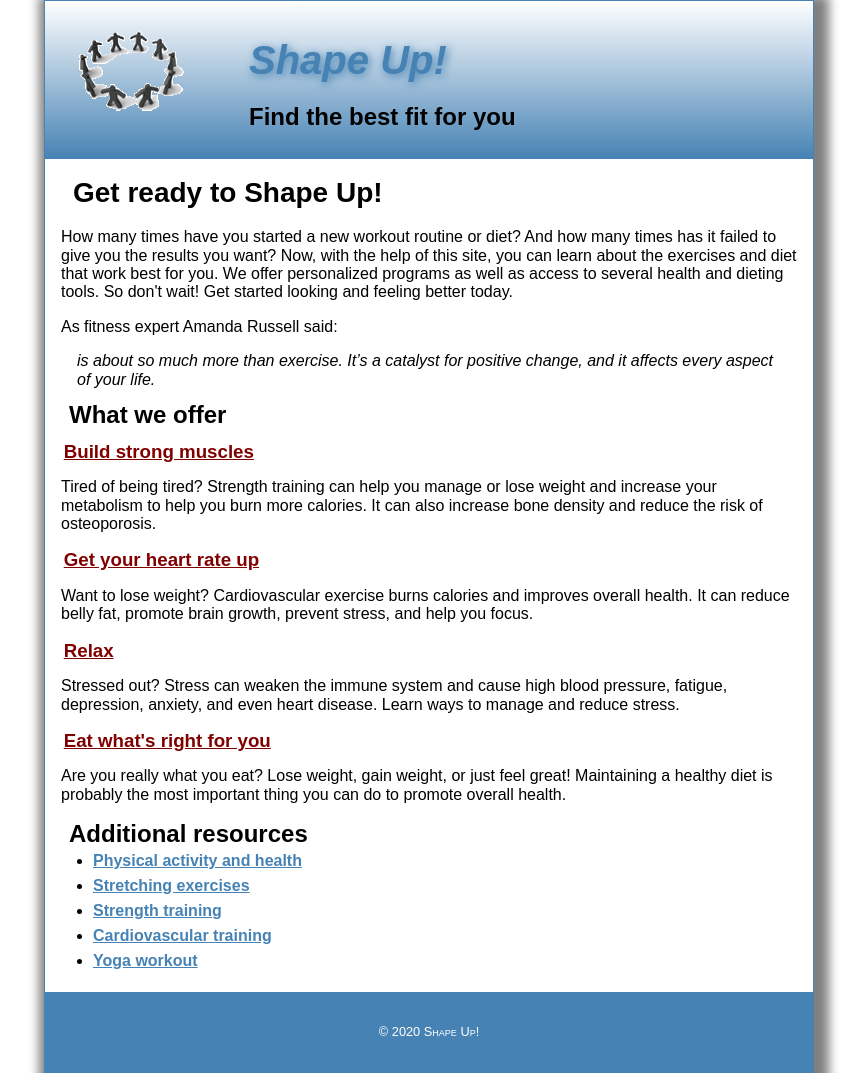
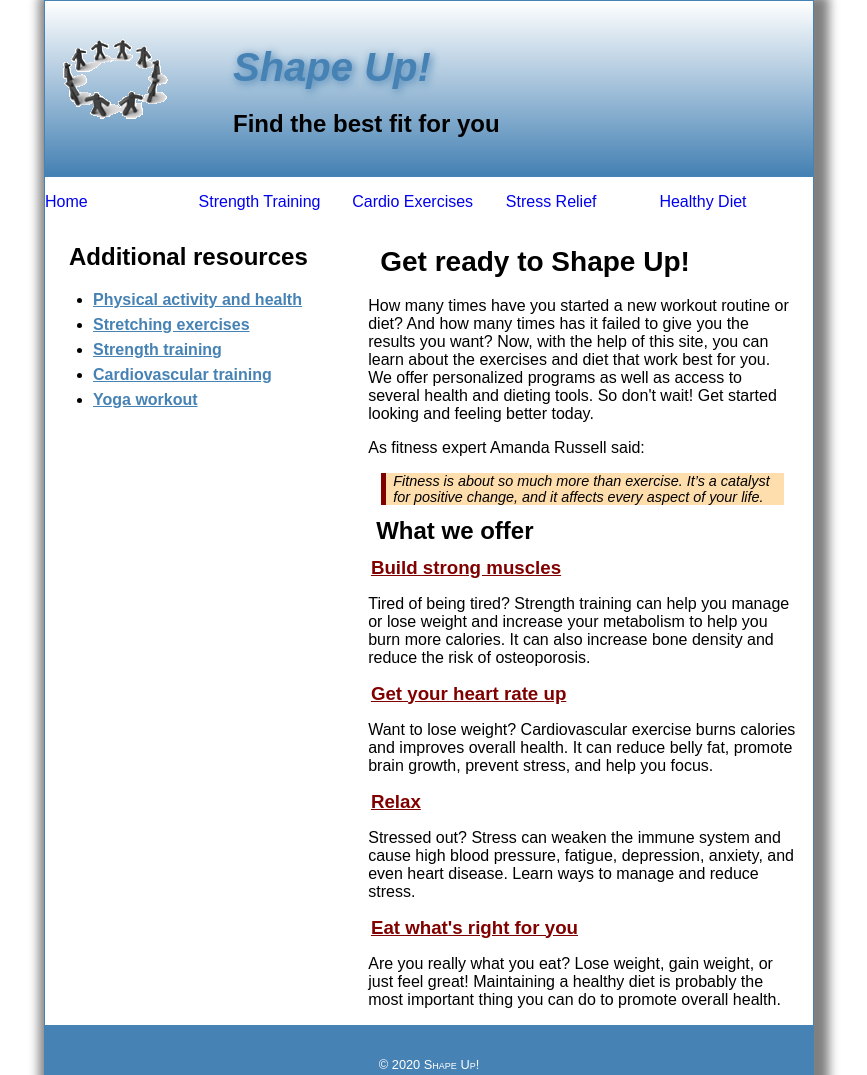
Before and after one commit to mor96/shapeup, a plain HTML site: page index.html in a window 1280 px wide. Shown: the top 1075 px of the page, without its empty margins (211-1078 px from the left). Drawn offline with Linux system fonts and the light colour scheme.

Commit message:
Add files via upload

```diff
--- a/index.html
+++ b/index.html
@@ -1,85 +1,75 @@
 <!DOCTYPE html>
+<html lang="en">
 
-<html lang="en">
 <head>
-	<meta charset="utf-8" />
+	<meta charset="utf-8">
 	<title>Shape Up!</title>
 	<link rel="shortcut icon" href="images/favicon.ico">
-	<link rel="stylesheet" href="styles/normalizeNew.css">
+	<link rel="stylesheet" href="styles/normalize.css">
 	<link rel="stylesheet" href="styles/main.css">
 </head>
 
 <body>
-	<header>
-		   <img src="images/shape_up_logo.png" alt="Shape Up!">
+	<header class="clearfix">
+		<img src="images/shape_up_logo.png" alt="Shape Up logo">
 		<h2>Shape Up!</h2>
 		<h3>Find the best fit for you</h3>
 	</header>
+	<nav id="nav_menu">
+		<ul>
+			<li><a href=".">Home</a></li>
+			<li><a href="strength/index.html">Strength Training</a></li>
+			<li><a href="cardio/index.html">Cardio Exercises</a></li>
+			<li><a href="stress/index.html">Stress Relief</a>
+				<ul>
+					<li><a href="stress/whatisstress.html">What Is Stress?</a></li>
+					<li><a href="stress/tips.html">5 Helpful Tips</a></li>
+					<li><a href="stress/meditate.html">Meditation</a></li>
+					<li><a href="stress/vipassana.html">Vipassana</a></li>
+				</ul>
+			</li>
+			<li><a href="diet/index.html">Healthy Diet</a>
+				<ul>
+					<li><a href="diet/index.html">Why a healthy diet?</a></li>
+					<li><a href="diet/meals.html">Plan your meals</a></li>
+					<li><a href="diet/calories.html">Count your calories</a></li>
+					<li><a href="diet/bmi.html">Calculate your BMI</a></li>
+				</ul>
+			</li>
+		</ul>
+
+	</nav>
 	<main>
         <section>
             <h1>Get ready to Shape Up!</h1>
-				<p>How many times have you started a new workout routine or
-				diet? And how many times has it failed to give you the results
-				you want? Now, with the help of this site, you can learn about
-				the exercises and diet that work best for you. We offer
-				personalized programs as well as access to several health and
-				dieting tools. So don't wait! Get started looking and feeling
-				better today.</p>
-
+            <p>How many times have you started a new workout routine or diet? And how many times has it failed to give you the results you want? Now, with the help of this site, you can learn about the exercises and diet that work best for you. We offer personalized programs as well as access to several health and dieting tools. So don't wait! Get started looking and feeling better today.</p>
             <p>As fitness expert Amanda Russell said:</p>
-				<blockquote>is about so much more than exercise. It’s a
-				catalyst for positive change, and it affects every aspect of
-				your life.</blockquote>
-
+            <blockquote>Fitness is about so much more than exercise. It’s a catalyst for positive change, and it affects every aspect of your life.</blockquote>
             <h2>What we offer</h2>
             <h3><a href="strength/index.html">Build strong muscles</a></h3>
-				<p>Tired of being tired? Strength training can help you manage or
-				lose weight and increase your metabolism to help you burn more
-				calories. It can also increase bone density and reduce the risk
-				of osteoporosis.</p>
-
+            <p>Tired of being tired? Strength training can help you manage or lose weight and increase your metabolism to help you burn more calories. It can also increase bone density and reduce the risk of osteoporosis. </p>
             <h3><a href="cardio/index.html">Get your heart rate up</a></h3>
-				<p>Want to lose weight? Cardiovascular exercise burns calories and
-				improves overall health. It can reduce belly fat, promote brain
-				growth, prevent stress, and help you focus.</p>
-
+            <p>Want to lose weight? Cardiovascular exercise burns calories and improves overall health. It can reduce belly fat, promote brain growth, prevent stress, and help you focus.</p>
 		    <h3><a href="stress/index.html">Relax</a></h3>
-				<p>Stressed out? Stress can weaken the immune system and cause high
-				blood pressure, fatigue, depression, anxiety, and even heart disease.
-				Learn ways to manage and reduce stress.</p>
-
+		    <p>Stressed out? Stress can weaken the immune system and cause high blood pressure, fatigue, depression, anxiety, and even heart disease. Learn ways to manage and reduce stress.</p>
 		    <h3><a href="diet/index.html">Eat what's right for you</a></h3>
-				<p>Are you really what you eat? Lose weight, gain weight, or just feel
-				great! Maintaining a healthy diet is probably the most important
-				thing you can do to promote overall health.</p>
-
+		    <p>Are you really what you eat? Lose weight, gain weight, or just feel great! Maintaining a healthy diet is probably the most important thing you can do to promote overall health.</p>
 		</section>
 
 		<aside>
 		    <h2>Additional resources</h2>
-
 		    <ul>
-
-				<li><a href="https://www.cdc.gov/physicalactivity/basics/pa-health/index.htm" >Physical activity and health</a></li>
-				<li><a href="https://www.self.com/gallery/essential-stretches-slideshow" >Stretching exercises</a></li>
-				<li><a href="https://www.nerdfitness.com/blog/strength-training-101-where-do-i-start/" >Strength training</a></li>
-				<li><a href="https://www.realbuzz.com/articles-interests/fitness/article/what-is-cardiovascular-training/" >Cardiovascular training</a></li>
-				<li><a href="https://www.medicalnewstoday.com/articles/317314.php" >Yoga workout</a></li>
-
-
-
-
-
-
+                <li><a href="https://www.cdc.gov/physicalactivity/basics/pa-health/index.htm" target="_blank">Physical activity and health</a></li>
+			    <li><a href="http://www.heart.org/HEARTORG/HealthyLiving/PhysicalActivity/FitnessBasics/Flexibility-Exercise-Stretching_UCM_464002_Article.jsp#.WpB8zIPwaUl" target="_blank">Stretching exercises</a></li>
+			    <li><a href="http://www.heart.org/HEARTORG/HealthyLiving/PhysicalActivity/FitnessBasics/Strength-and-Resistance-Training-Exercise_UCM_462357_Article.jsp#.WpCPxIPwaUl" target="_blank">Strength training</a></li>
+			    <li><a href="https://www.health.harvard.edu/exercise-and-fitness/interval-training-for-a-stronger-heart" target="_blank">Cardiovascular training</a></li>
+			    <li><a href="https://www.self.com/gallery/power-yoga-workout" target="_blank">Yoga workout</a></li>
 		    </ul>
         </aside>
+	</main>
 
-
-
-	 </main>
 	<footer>
-		 <p> &copy; 2020 Shape Up! </p>
-
+		<p>&copy; 2020 Shape Up!</p>
 	</footer>
 
 </body>
--- a/styles/main.css
+++ b/styles/main.css
@@ -1,29 +1,26 @@
-*{
+* {
     margin: 0;
     padding: 0;
 }
-
 body {
     font-family: Arial, Helvetica, sans-serif;
     font-size: 100%;
-
     width: 60%;
     margin: 0 auto;
     border: 1px solid steelblue;
     box-shadow: 5px 5px 10px 10px gray;
 }
 
-main {
+header {
+  border-bottom: 3px solid steelblue;
+  background-image: linear-gradient(white, steelblue);
+  padding: 1.5em 0;
+}
+.clearfix::after {
+  content: "";
   clear: both;
+  display: table;
 }
-header {
-
-    background-image: linear-gradient(white, steelblue);
-    padding: 1em;
-
-
-}
-
 header h2 {
     font-size: 250%;
     margin: .5em 0;
@@ -31,17 +28,36 @@ header h2 {
     color: steelblue;
     text-shadow: 2px 2px 8px steelblue;
 }
-
 header h3 {
     font-size: 150%;
     margin: .5em 0;
 }
-
-header img{
+header img {
     float: left;
     margin-right: 3em;
 }
+/* nav bar formatting */
+#nav_menu ul {
+  list-style: none;
+}
+#nav_menu ul li {
+  display: block;
+  float: left;
+  width: 20%;
+  padding: 1em 0;
+}
+#nav_menu ul li a {
+  text-align: center;
+  text-decoration: none;
+}
+#nav_menu ul ul {
+  display: none;
+}
 
+section {
+    float: right;
+    width: 60%;
+}
 section h2 {
     margin: .5em 0;
     padding: 0 1em;
@@ -49,44 +65,53 @@ section h2 {
 section h3 {
   padding: 0 1em;
 }
-
 h1 {
     font-size: 175%;
     padding: 0 1em;
 }
-p{
+p {
     margin: 1em 0;
     padding: 0 1em;
 }
 
-/* psuedo classes for section*/
+ /*psuedo classes for section */
 /* unvisited link */
 section a:link {
     color: maroon;
   }
+
   /* visited link */
 section a:visited {
     color: maroon;
   }
+
   /* mouse over link */
   section a:hover {
     color: steelblue;
   }
+
   /* selected link */
-section a:active{
+  section a:active {
     color: steelblue;
   }
-
 blockquote {
-    padding:  0 2em;
+  margin: 0 2em;
+  padding: 0 .5em;
+  font-size: 90%;
   font-style: italic;
+  border-left: 5px solid maroon;
+  background-color: navajowhite;
 }
-
+aside {
+  float: left;
+  width: 40%;
+  margin-top: 1em;
+}
 aside a {
     font-weight: bold;
 }
 
-/* psuedo classes for aside*/
+  /* psuedo classes for aside */
   /* unvisited link */
   aside a:link {
     color: steelblue;
@@ -103,19 +128,19 @@ aside a:hover {
   }
 
   /* selected link */
-aside a:active{
+  aside a:active {
     color: maroon;
   }
-
 aside ul {
     line-height: 25px;
     margin-left: 3em;
+    margin-top: 1em;
 }
-aside h2{
+aside h2 {
   padding: 0 1em;
 }
-
 footer {
+    clear: both;
     text-align: center;
     font-size: 80%;
     font-variant: small-caps;
@@ -124,6 +149,4 @@ footer {
     padding: 1.5em 0;
     background-color: steelblue;
     color: white;
-
-
 }
```
Lines whose indentation alone changed are shown as unchanged.
